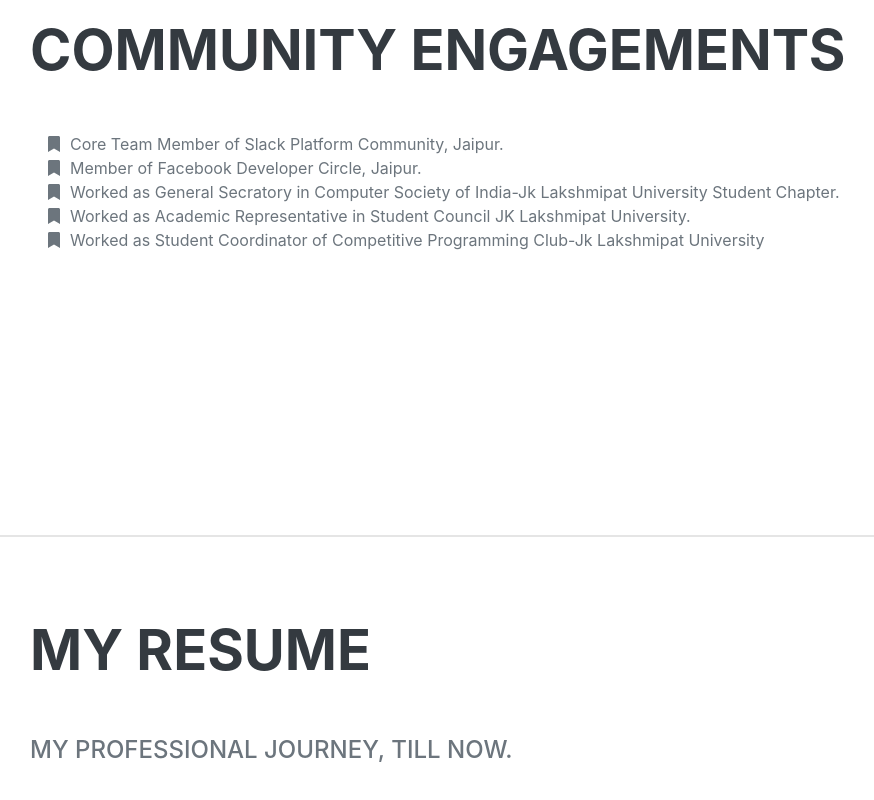
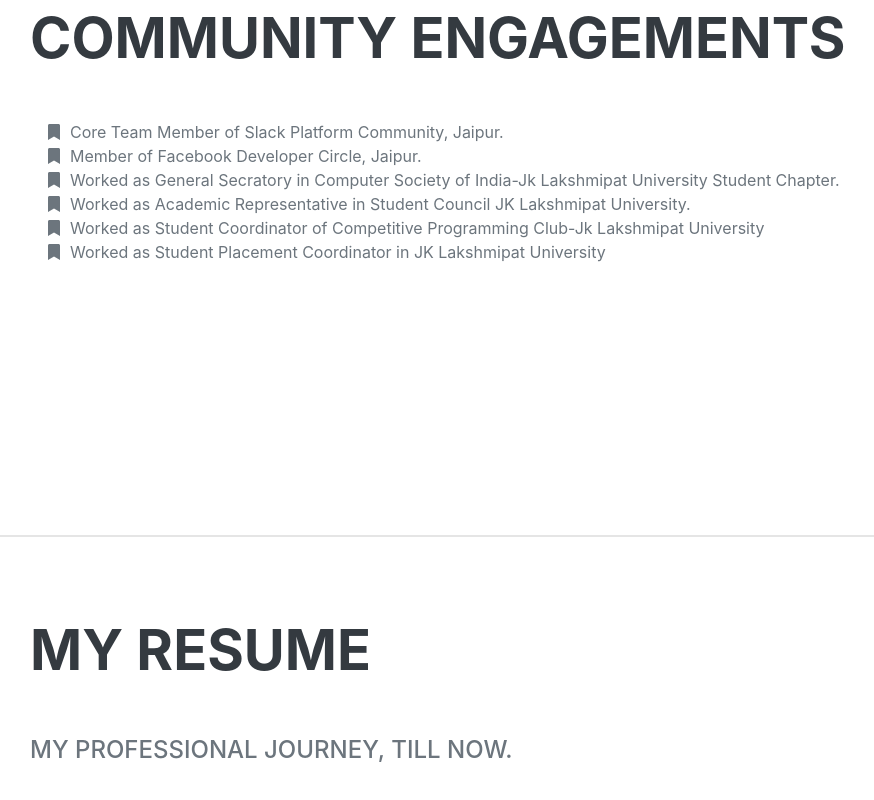
Before and after one commit to pbisaria007/pbisaria007.github.io, a plain HTML site: page index.html in a window 1280 px wide. Shown: the part 7186-7986 px from the top of the page, without its empty margins (290-1164 px from the left). Drawn offline with nearby package versions, Linux system fonts and the light colour scheme; grey boxes are pictures that could not be loaded; a web font is replaced by a local one.

Commit message:
some additions

```diff
--- a/index.html
+++ b/index.html
@@ -296,6 +296,9 @@
                         <li>
                             <span class="fa-li"><i class="fas fa-bookmark"></i></span>Worked as Student Coordinator of Competitive Programming Club-Jk Lakshmipat University
                         </li>
+                        <li>
+                            <span class="fa-li"><i class="fas fa-bookmark"></i></span>Worked as Student Placement Coordinator in JK Lakshmipat University
+                        </li>
                     </ul>
                 </div>
             </section>
```
